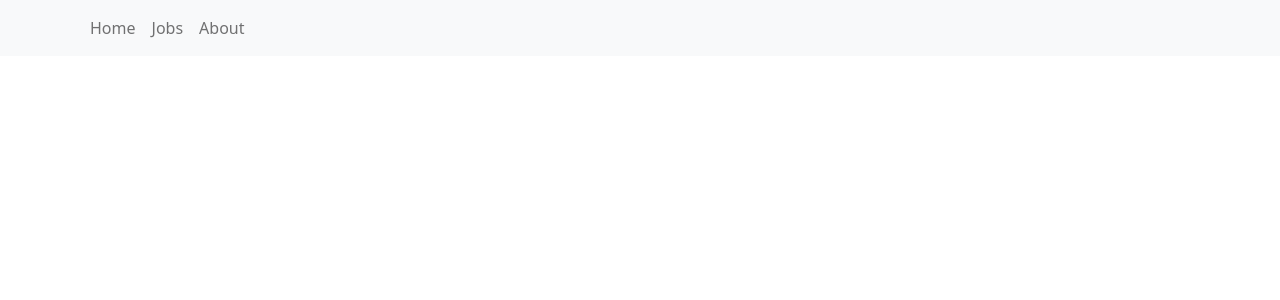
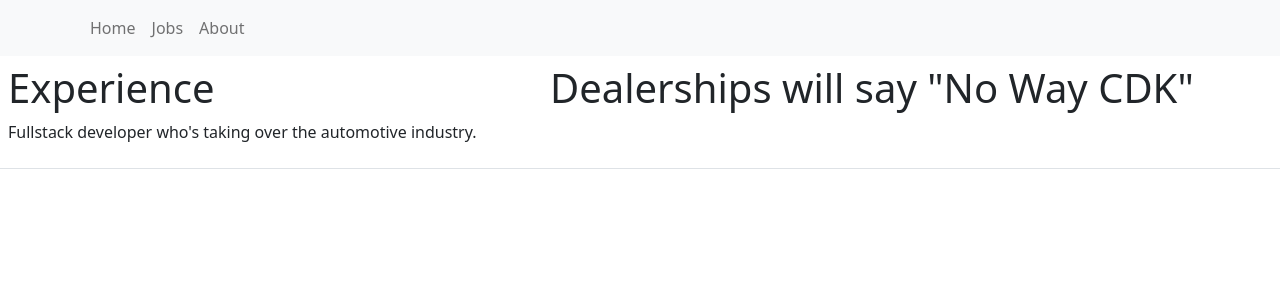
Before and after one commit to RobBerger/l06-react-assignment, a React (Create React App) app: page /about in a window 1280 px wide. Shown: the top 300 px of the page. Built offline with nearby package versions, Linux system fonts and the light colour scheme.

Commit message:
added a return to About so that everything would show up on the page

```diff
--- a/src/About.js
+++ b/src/About.js
@@ -1,7 +1,23 @@
 import React from "react";
+import Table from "react-bootstrap/Table";
 
 function About() {
-
-}
+    return (
+    <>
+        <Table>
+            <tbody>
+                <tr>
+                    <td>
+                        <h1>Experience</h1>
+                        <p>Fullstack developer who's taking over the automotive industry.</p>
+                    </td>
+                    <td>
+                        <h1>Dealerships will say "No Way CDK"</h1>
+                    </td>
+                </tr>
+            </tbody>
+        </Table>
+    </>
+)}
 
 export default About
--- a/src/Home.js
+++ b/src/Home.js
@@ -4,7 +4,6 @@
 function Home() {
     return (
         <>
-
             <Table>
                 <tbody>
                     <tr>
```
